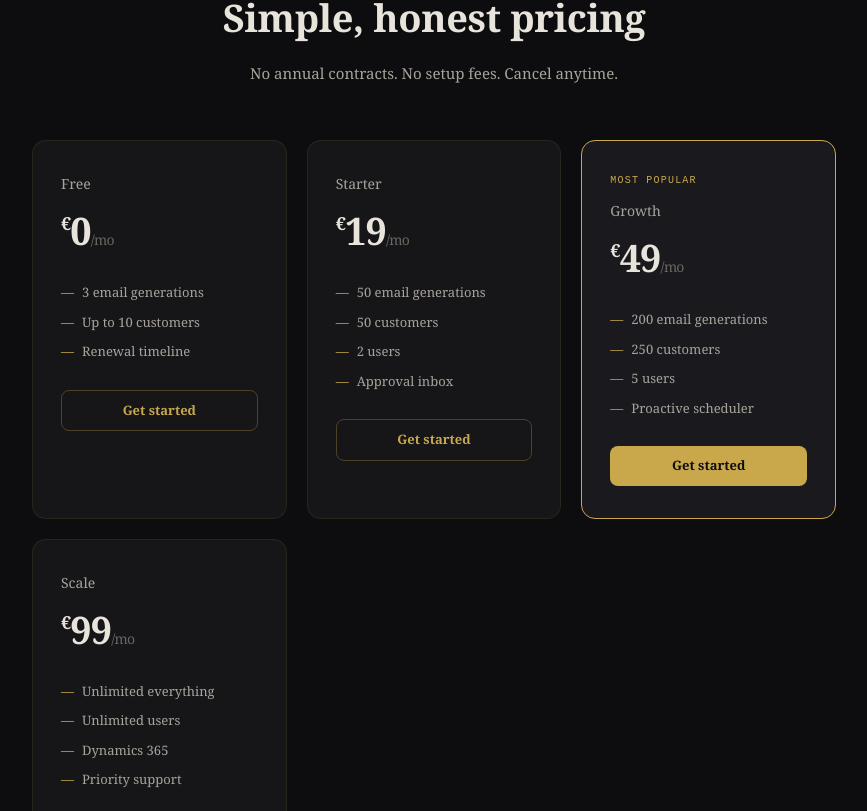
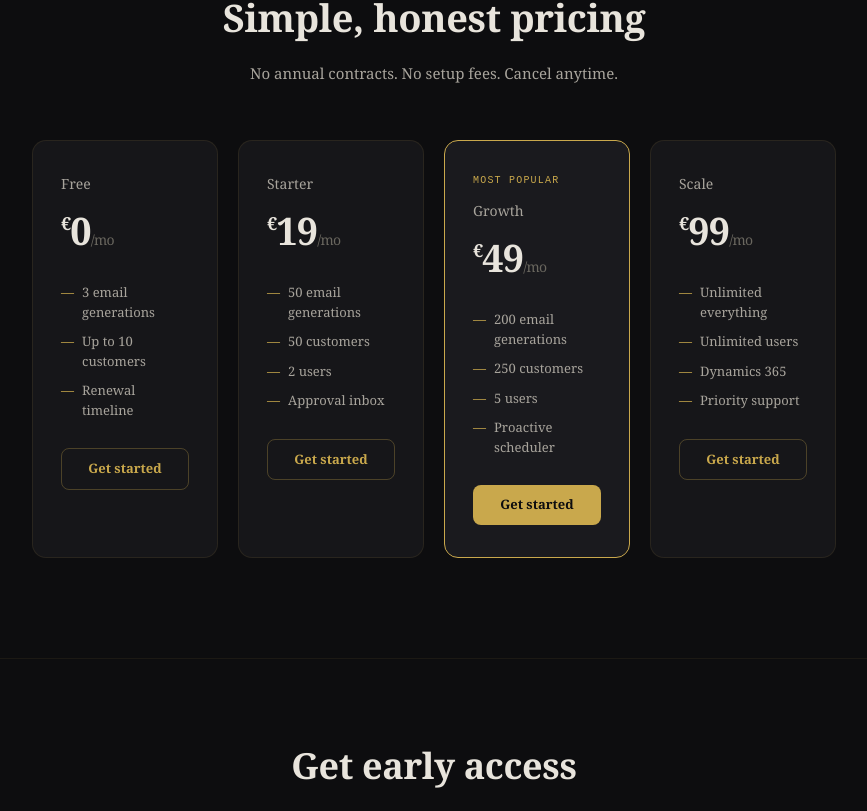
Before and after one commit to Alemeh777/RenewAI, a Next.js app: page / in a window 1280 px wide. Shown: the part 2569-3380 px from the top of the page, without its empty margins (206-1073 px from the left). Built offline with nearby package versions, Linux system fonts and the light colour scheme; no server answers.

Commit message:
Fix pricing grid to 4 columns on homepage

```diff
--- a/app/page.tsx
+++ b/app/page.tsx
@@ -122,7 +122,7 @@ export default function Home() {
         <p style={{ fontSize: 11, letterSpacing: "0.18em", textTransform: "uppercase", color: "#6a675f", fontFamily: "monospace", marginBottom: 16 }}>Pricing</p>
         <h2 style={{ fontSize: "clamp(24px, 3vw, 38px)", fontWeight: 700, marginBottom: 16, letterSpacing: "-0.01em" }}>Simple, honest pricing</h2>
         <p style={{ color: "#a8a49c", fontSize: 15, marginBottom: 56 }}>No annual contracts. No setup fees. Cancel anytime.</p>
-        <div style={{ display: "grid", gridTemplateColumns: "repeat(auto-fit, minmax(220px, 1fr))", gap: 20, textAlign: "left" }}>
+        <div style={{ display: "grid", gridTemplateColumns: "repeat(4, 1fr)", gap: 20, textAlign: "left" }}>
          {[
             { name: "Free", price: "0", features: ["3 email generations", "Up to 10 customers", "Renewal timeline"], highlight: false },
             { name: "Starter", price: "19", features: ["50 email generations", "50 customers", "2 users", "Approval inbox"], highlight: false },
```
